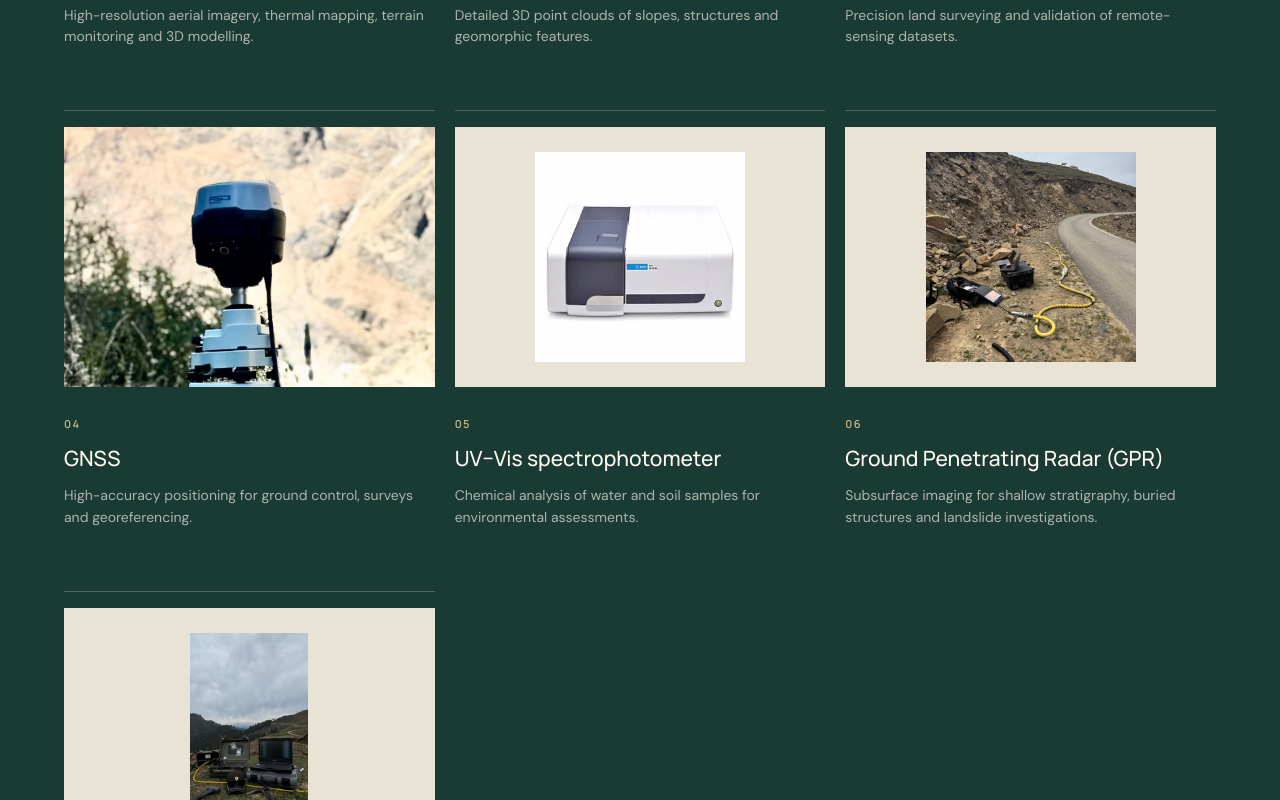
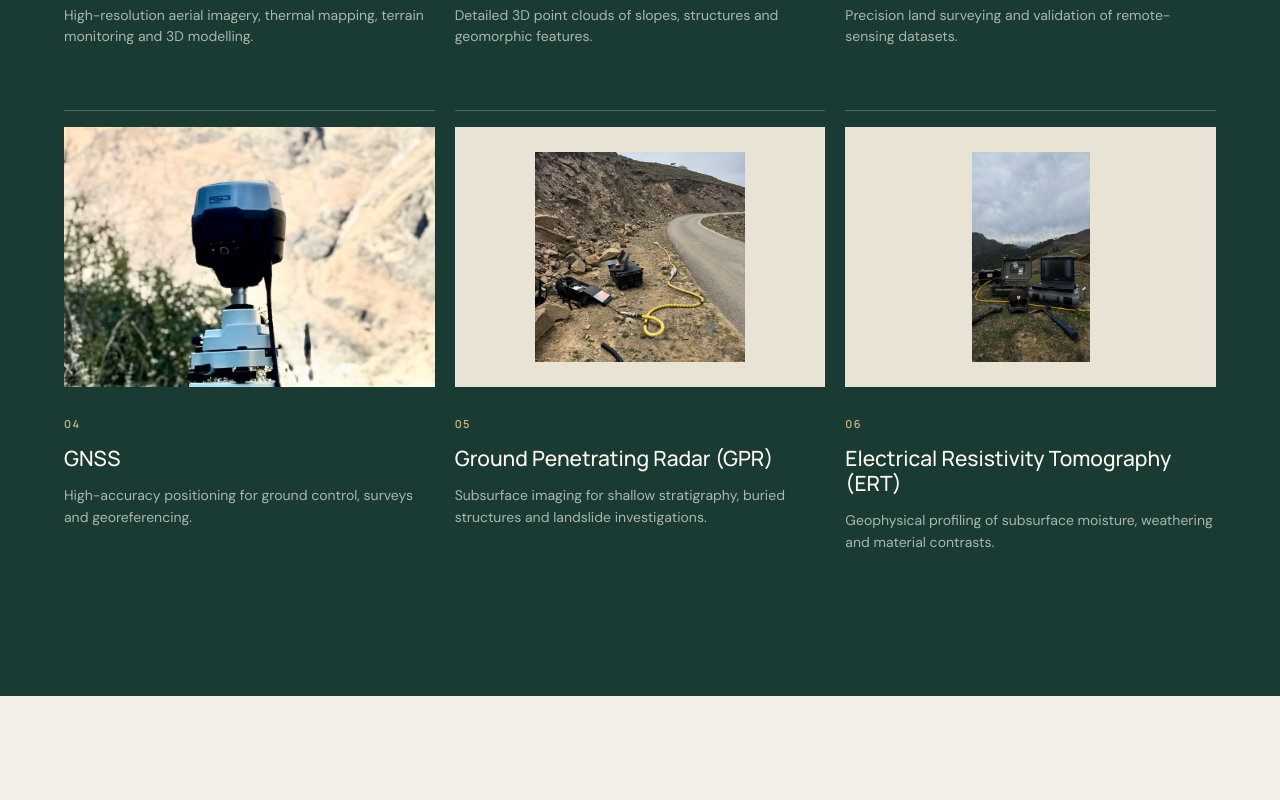
Before and after one commit to yunusapy/geom, a React (Vite) app: page / in a window 1280 px wide. Shown: the part 7100-7900 px from the top of the page. Built offline with nearby package versions, Linux system fonts and the light colour scheme.

Commit message:
Update App.jsx

```diff
--- a/src/App.jsx
+++ b/src/App.jsx
@@ -56,7 +56,6 @@ const equipment = [
   { name: "Terrestrial LiDAR", image: asset("image21.jpg"), text: "Detailed 3D point clouds of slopes, structures and geomorphic features." },
   { name: "Total station", image: asset("image20.jpg"), text: "Precision land surveying and validation of remote-sensing datasets." },
   { name: "GNSS", image: asset("image19.jpg"), text: "High-accuracy positioning for ground control, surveys and georeferencing." },
-  { name: "UV–Vis spectrophotometer", image: asset("image24.png"), text: "Chemical analysis of water and soil samples for environmental assessments." },
   { name: "Ground Penetrating Radar (GPR)", image: asset("gpr.jpeg"), text: "Subsurface imaging for shallow stratigraphy, buried structures and landslide investigations." },
   { name: "Electrical Resistivity Tomography (ERT)", image: asset("ert.jpeg"), text: "Geophysical profiling of subsurface moisture, weathering and material contrasts." },
 ];
```
